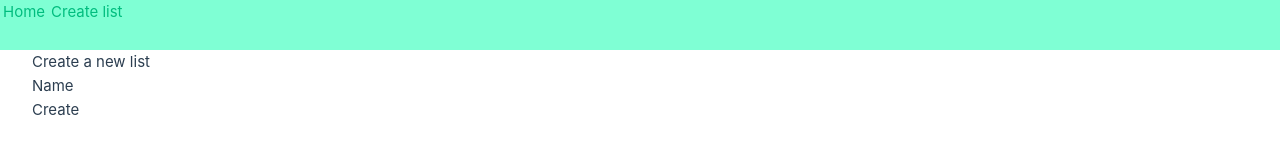
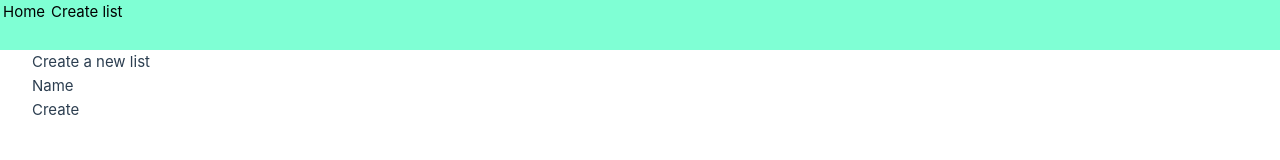
Before and after one commit to BritishWerewolf/random-picklist, a Vue app: page /create in a window 1280 px wide. Shown: the top 160 px of the page. Built offline with nearby package versions, Linux system fonts and the light colour scheme.

Commit message:
Fix styling of links.

```diff
--- a/src/App.vue
+++ b/src/App.vue
@@ -28,6 +28,7 @@ nav {
     left: 0;
     right: 0;
     background-color: aquamarine;
+    color: black;
     height: 50px;
 }
 
--- a/src/assets/main.css
+++ b/src/assets/main.css
@@ -10,7 +10,12 @@
   font-weight: normal;
 }
 
-a,
+a {
+  text-decoration: none;
+  transition: 0.4s;
+  padding: 3px;
+}
+
 .green {
   text-decoration: none;
   color: hsla(160, 100%, 37%, 1);
```
